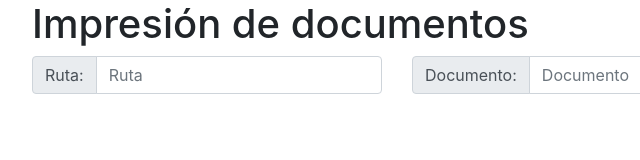
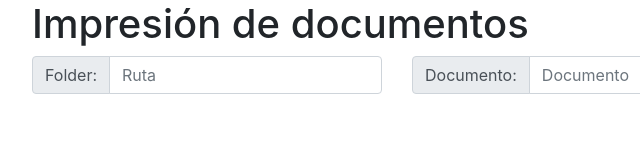
Before and after one commit to jorge190588/escpos, a website: page html/print.html in a window 1280 px wide. Shown: the full height of the page, 53-693 px from the left. Drawn offline with nearby package versions, Linux system fonts and the light colour scheme.

Commit message:
update print html file

```diff
--- a/html/print.html
+++ b/html/print.html
@@ -24,7 +24,7 @@
             <div class="col-sm">
                 <div class="input-group mb-3">
                     <div class="input-group-prepend">
-                        <span class="input-group-text" id="basic-addon1">Ruta:</span>
+                        <span class="input-group-text" id="basic-addon1">Folder:</span>
                     </div>
                     <input id="route" type="text" class="form-control" placeholder="Ruta" aria-label="Ruta" aria-describedby="basic-addon1">
                 </div>
```
